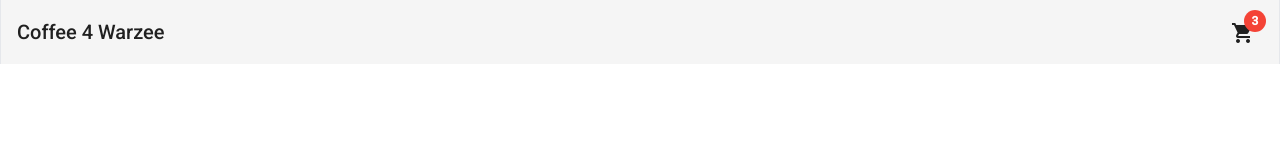
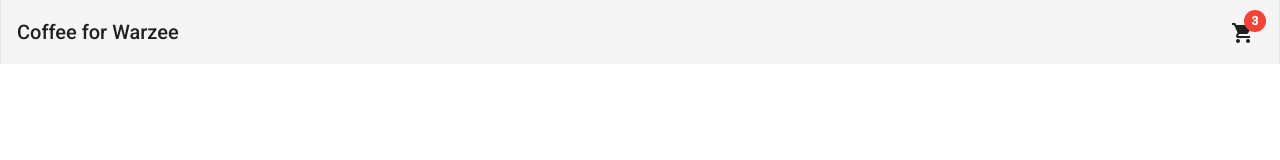
Before and after one commit to starck-it-03/starck-it-03.github.io, an Angular app: page / in a window 1280 px wide. Shown: the top 160 px of the page. Built offline with nearby package versions, Linux system fonts and the light colour scheme.

Commit message:
Added spelling minor changes

```diff
--- a/src/app/components/header/header.component.html
+++ b/src/app/components/header/header.component.html
@@ -16,7 +16,7 @@
         rounded-full: Round the basket icon
 -->
 <mat-toolbar class="max-w-7xl mx-auto border-x justify-between">
-  <a routerLink="home"> Coffee 4 Warzee</a>
+  <a routerLink="home"> Coffee for Warzee</a>
   <button mat-icon-button [matMenuTriggerFor]="menu">
     <mat-icon [matBadge]="3" matBadgeColor="warn">shopping_cart</mat-icon>
   </button>
```
